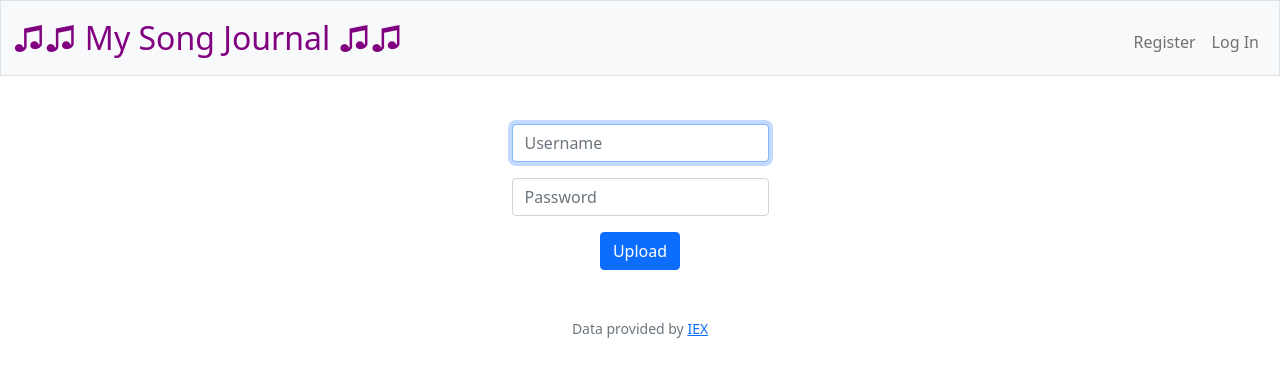
After one commit to kumarpreetham09/CS50-Projects, a Flask app: template project/templates/upload.html in a window 1280 px wide. The commit adds this page. Shown: the top 377 px of the page. Run offline with Flask 3, Linux system fonts and the light colour scheme; the template is opened without the code that fills it, so the values that code supplies are empty; some libraries are stand-ins or nearby versions.

Commit message:
Sun, Jul 23, 2023, 5:55 PM +08:00

```diff
--- a/project/app.py
+++ b/project/app.py
@@ -34,7 +34,7 @@ def after_request(response):
 @password_required
 def index():
     """Show portfolio of stocks"""
-    return apology("")
+    return apology("photos/songs")
 
 
 @app.route("/buy", methods=["GET", "POST"])
--- a/project/templates/layout.html
+++ b/project/templates/layout.html
@@ -31,10 +31,8 @@
                 <div class="collapse navbar-collapse" id="navbar">
                     {% if session["user_id"] %}
                         <ul class="navbar-nav me-auto mt-2">
-                            <li class="nav-item"><a class="nav-link" href="/quote">Quote</a></li>
+                            <li class="nav-item"><a class="nav-link" href="/quote">Upload</a></li>
                             <li class="nav-item"><a class="nav-link" href="/buy">Buy</a></li>
-                            <li class="nav-item"><a class="nav-link" href="/sell">Sell</a></li>
-                            <li class="nav-item"><a class="nav-link" href="/history">History</a></li>
                         </ul>
                         <ul class="navbar-nav ms-auto mt-2">
                             <li class="nav-item"><a class="nav-link" href="/logout">Log Out</a></li>
--- /dev/null
+++ b/project/templates/upload.html
@@ -0,0 +1,17 @@
+{% extends "layout.html" %}
+
+{% block title %}
+    Upload
+{% endblock %}
+
+{% block main %}
+    <form action="/upload" method="post">
+        <div class="mb-3">
+            <input autocomplete="off" autofocus class="form-control mx-auto w-auto" id="username" name="username" placeholder="Username" type="text">
+        </div>
+        <div class="mb-3">
+            <input class="form-control mx-auto w-auto" id="password" name="password" placeholder="Password" type="password">
+        </div>
+        <button class="btn btn-primary" type="submit">Upload</button>
+    </form>
+{% endblock %}
```
